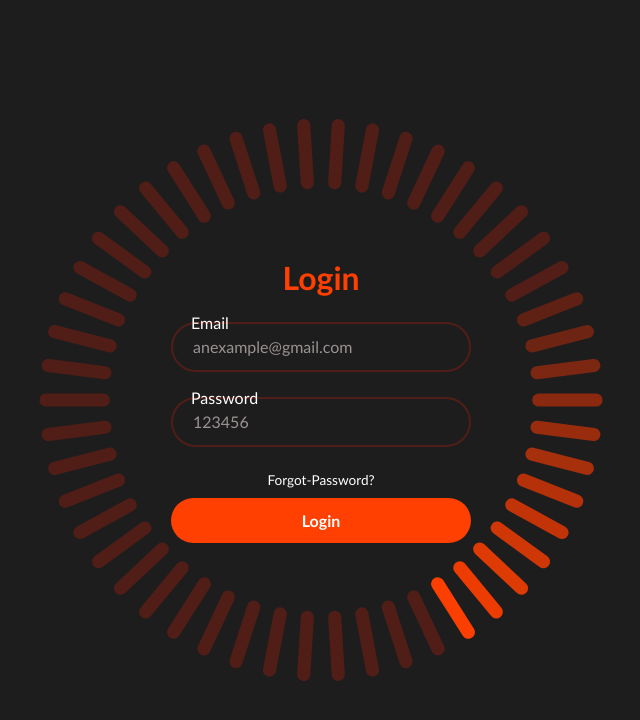
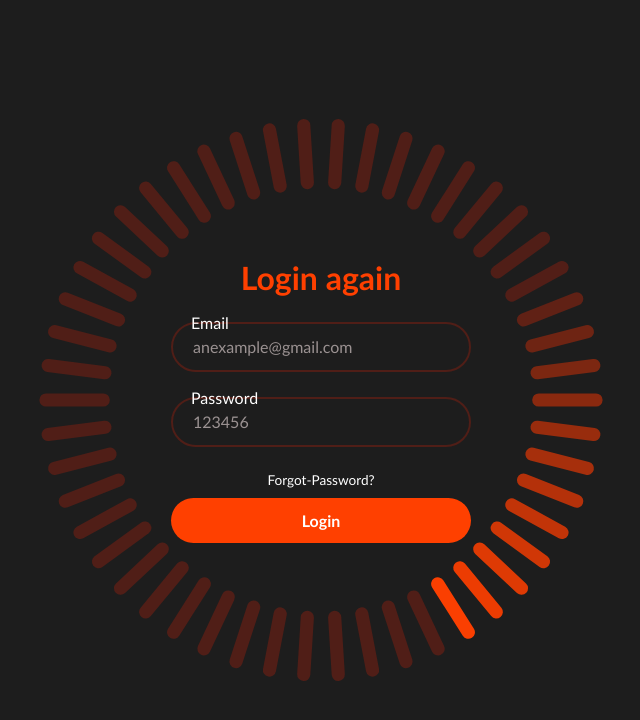
Before and after one commit to Precious-Kefas/Animation-Login, a plain HTML site: page index.html in a window 1280 px wide. Shown: the whole page, without its empty margins (319-959 px from the left). Drawn offline with Linux system fonts and the light colour scheme.

Commit message:
trying something

```diff
--- a/index.html
+++ b/index.html
@@ -9,7 +9,7 @@
   <body>
     <div class="container">
       <div class="login-box">
-        <h2>Login</h2>
+        <h2>Login again</h2>
         <form action="#">
           <div class="input-box">
             <input
```
